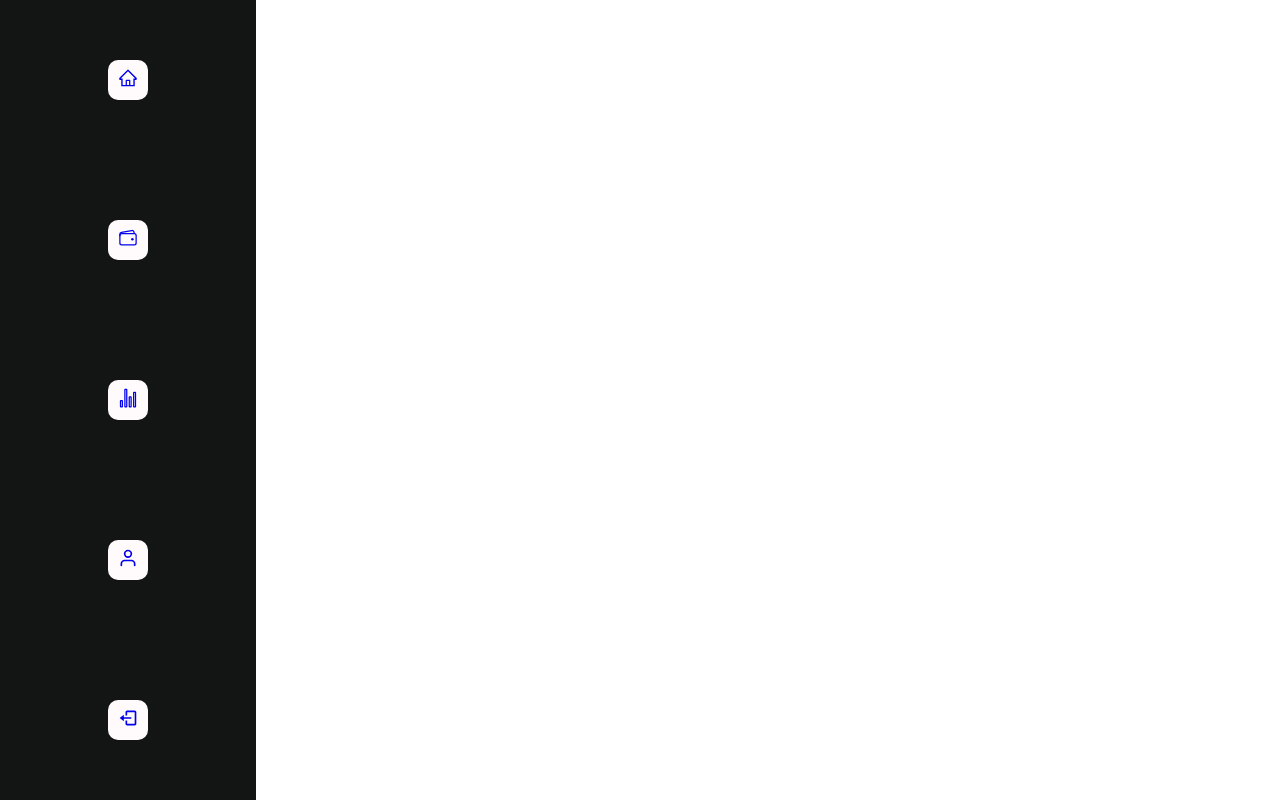
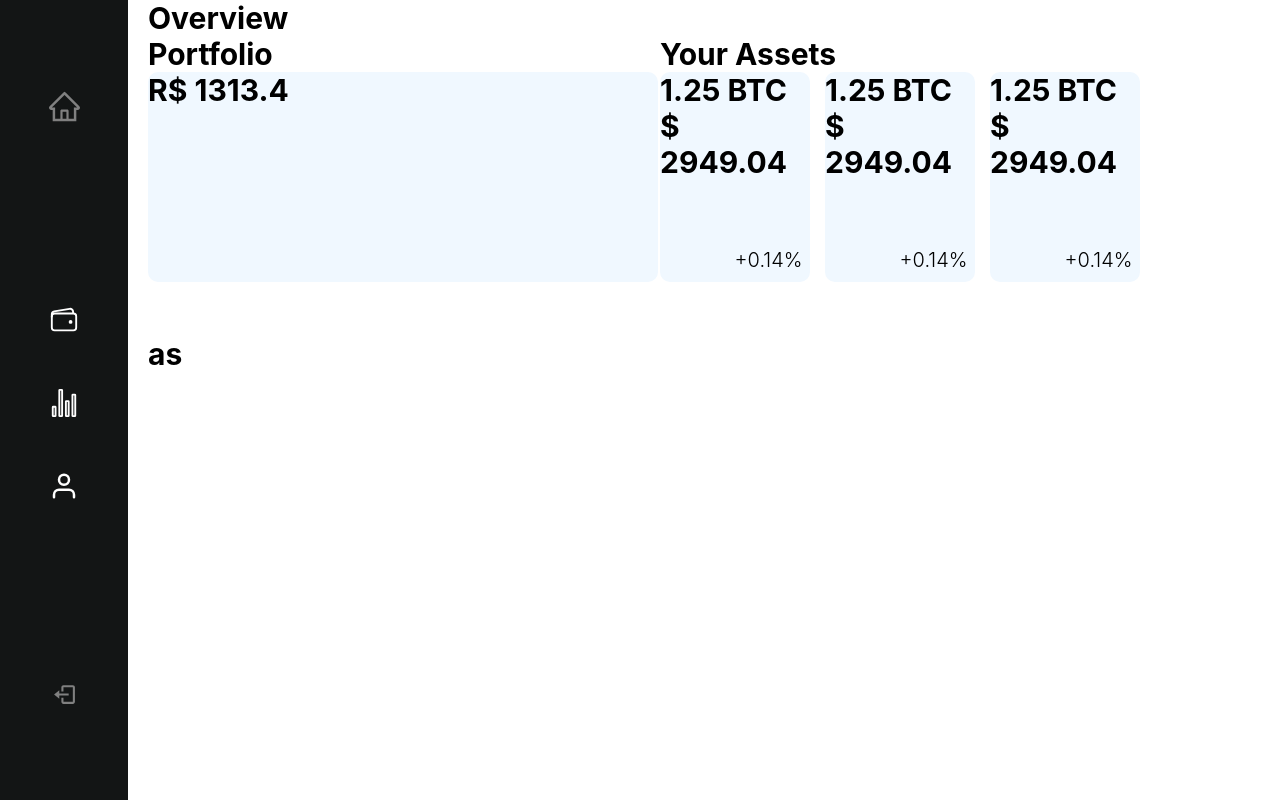
Before and after one commit to mateusnobre/investita, a React (Create React App) app in the folder web/frontend/: page / in a window 1280 px wide. Built offline with nearby package versions, Linux system fonts and the light colour scheme.

Commit message:
initial frontend setup

```diff
--- a/web/frontend/package.json
+++ b/web/frontend/package.json
@@ -13,7 +13,8 @@
     "react-dom": "^16.13.1",
     "react-icons": "^4.2.0",
     "react-router-dom": "^5.2.0",
-    "react-scripts": "3.4.1"
+    "react-scripts": "3.4.1",
+    "styled-components": "^5.3.0"
   },
   "scripts": {
     "start": "react-scripts start",
--- a/web/frontend/src/components/Asset.js
+++ b/web/frontend/src/components/Asset.js
@@ -1,6 +1,38 @@
 import React from 'react';
+import styled from 'styled-components';
+import { BiDotsVerticalRounded } from 'react-icons/bi'
+
 export default function Asset(){
     return(
-        <h1>Asset</h1>
+        <AssetBox>
+            <AmountBox>
+                1.25 BTC
+                $ 2949.04
+            </AmountBox>
+            <Variation>+0.14%</Variation>
+        </AssetBox>
     )
 }
+
+const AssetBox = styled.div`
+    display: flex;
+    position: relative;
+    width: 150px;
+    height: 210px;
+    border-radius: 10px;
+    background-color: aliceblue;
+    margin-right: 15px;
+`
+
+const AmountBox = styled.div`
+    display: flex;
+    flex-direction: column;
+    align-content: flex-start;
+`
+const Variation = styled.div`
+    position: absolute;
+    bottom: 5%;
+    right: 5%;
+    font-weight: 300;
+    font-size: 20px;
+`
--- a/web/frontend/src/components/Home.js
+++ b/web/frontend/src/components/Home.js
@@ -1,8 +1,17 @@
 import React from 'react';
 import Side from './Side';
+import Overview from './Overview'
+import styled from 'styled-components'
 
 export default function Home(){
     return(
-        <Side></Side>
+        <HomeBox>
+            <Side/>
+            <Overview/>
+        </HomeBox>
      )
 }
+
+const HomeBox = styled.div`
+    display: flex;
+`
--- /dev/null
+++ b/web/frontend/src/components/Overview.js
@@ -0,0 +1,64 @@
+import styled from "styled-components";
+import React from 'react'
+import TimeSeriesChart from './TimeSeriesChart'
+import Asset from './Asset'
+
+export default function Overview(){
+    return(
+        <OverviewBox>
+            Overview
+            <TopBox>
+                <PortfolioBox>
+                    Portfolio
+                    <TimeSeriesChart/>
+                </PortfolioBox>
+                <MyAssetsBox>
+                    Your Assets
+                    <AssetsBox>
+                        <Asset name='Bitcoin'/>
+                        <Asset name='Ethereum'/>
+                        <Asset name='Dogecoin'/>
+                    </AssetsBox>
+                </MyAssetsBox>
+                </TopBox>
+            <BottomBox>
+                as
+            </BottomBox>
+        </OverviewBox>
+    )
+}
+
+const OverviewBox = styled.div`
+    display: flex;
+    flex-direction: column;
+    margin-left: 10vw;
+    font-weight: 700;
+    font-size: 30px;
+    align-items: flex-start;
+    padding-left: 20px;
+`
+const PortfolioBox = styled.div`
+    display: flex;
+    flex-direction: column;
+    align-items: flex-start;
+    width: 50%;
+    height: 300px;
+`
+
+const MyAssetsBox = styled.div`
+    display: flex;
+    align-items: flex-start;
+    flex-direction: column;
+    width: 50%;
+    height: 300px;
+`
+const AssetsBox = styled.div`
+    display: flex;
+`
+const TopBox = styled.div`
+    display: flex;
+    width: 80vw;
+`
+const BottomBox = styled.div`
+    display: flex;
+`
--- a/web/frontend/src/components/Side.js
+++ b/web/frontend/src/components/Side.js
@@ -1,6 +1,5 @@
 import React from 'react';
-import { BsGrid } from 'react-icons/bs';
-import { BiWallet, BiLogOut } from 'react-icons/bi';
+import { BiLogOut } from 'react-icons/bi';
 import { FiUser } from 'react-icons/fi';
 import { IoStatsChartOutline, IoWalletOutline } from 'react-icons/io5';
 import { AiOutlineHome } from 'react-icons/ai';
@@ -8,6 +7,7 @@ import Box from '@material-ui/core/Box';
 import { withStyles } from '@material-ui/core/styles';
 import colors from './Styles'
 import {Link} from 'react-router-dom';
+import styled from 'styled-components';
 
 const SideBox = withStyles({
   root: {
@@ -18,7 +18,7 @@ const SideBox = withStyles({
     justifyContent: 'space-around',
     color: 'white',
     position: 'fixed',
-    width: '20%',
+    width: '10vw',
     height: '100%',
     left: 0,
   },
@@ -27,55 +27,34 @@ const SideBox = withStyles({
   },
 })(Box);
 
-const IconBox = withStyles({
-  root: {
-    background: colors.GRAY,
-    display: 'flex',
-    flexDirection: 'column',
-    color: colors.DARK_2ND,
-    marginTop: '5px',
-    marginBottom: '5px',
-    width: '40px',
-    height: '40px',
-    borderRadius: '10px',
-    display: 'flex',
-    justifyContent: 'center',
-    alignItems: 'center',
-  },
-  label: {
-    textTransform: 'capitalize',
-  },
-})(Box);
+const MainCoinsBox = styled.div`
+    display: flex;
+    flex-direction: column;
+    height: 200px;
+    justify-content: space-between;
+`
 
 
 export default function Side(){
     return(
         <SideBox>
-            <IconBox>
             <Link to= '/'>
-                    <AiOutlineHome size={20}/>
+                <AiOutlineHome color='grey' size={35}/>
             </Link>
-            </IconBox>
-            <IconBox>
+            <MainCoinsBox>
                 <Link to= '/wallet'>
-                    <IoWalletOutline size={20}/>
+                    <IoWalletOutline color='white'  size={30}/>
                 </Link>
-            </IconBox>
-            <IconBox>
                 <Link to= '/stats'>
-                    <IoStatsChartOutline size={20}/>
+                    <IoStatsChartOutline color='white'  size={30}/>
                 </Link>
-            </IconBox>
-            <IconBox>
                 <Link to= '/my-account'>
-                    <FiUser size={20}/>
+                    <FiUser color='white'  size={30}/>
                 </Link>
-            </IconBox>
-            <IconBox>
+            </MainCoinsBox>
             <Link to= '/sign-in'>
-                    <BiLogOut size={20}/>
+                <BiLogOut color='grey'  size={25}/>
             </Link>
-            </IconBox>
         </SideBox>
     )
 }
--- a/web/frontend/src/components/TimeSeriesChart.js
+++ b/web/frontend/src/components/TimeSeriesChart.js
@@ -1,6 +1,18 @@
-import React from 'react';
+import React from 'react'
+import styled from "styled-components"
+
 export default function TimeSeriesChart(){
     return(
-        <h1>TimeSeriesChart</h1>
+        <TimeSeriesChartBox>
+            R$ 1313.4
+        </TimeSeriesChartBox>
     )
 }
+
+const TimeSeriesChartBox = styled.div`
+    display: flex;
+    width: 510px;
+    height: 210px;
+    border-radius: 10px;
+    background-color: aliceblue;
+`
```
Also changed, not shown: web/frontend/src/components/MarketOverview.js (added), 2 other files (tests, documents, lock files or other folders). Lines whose indentation alone changed are shown as unchanged.
